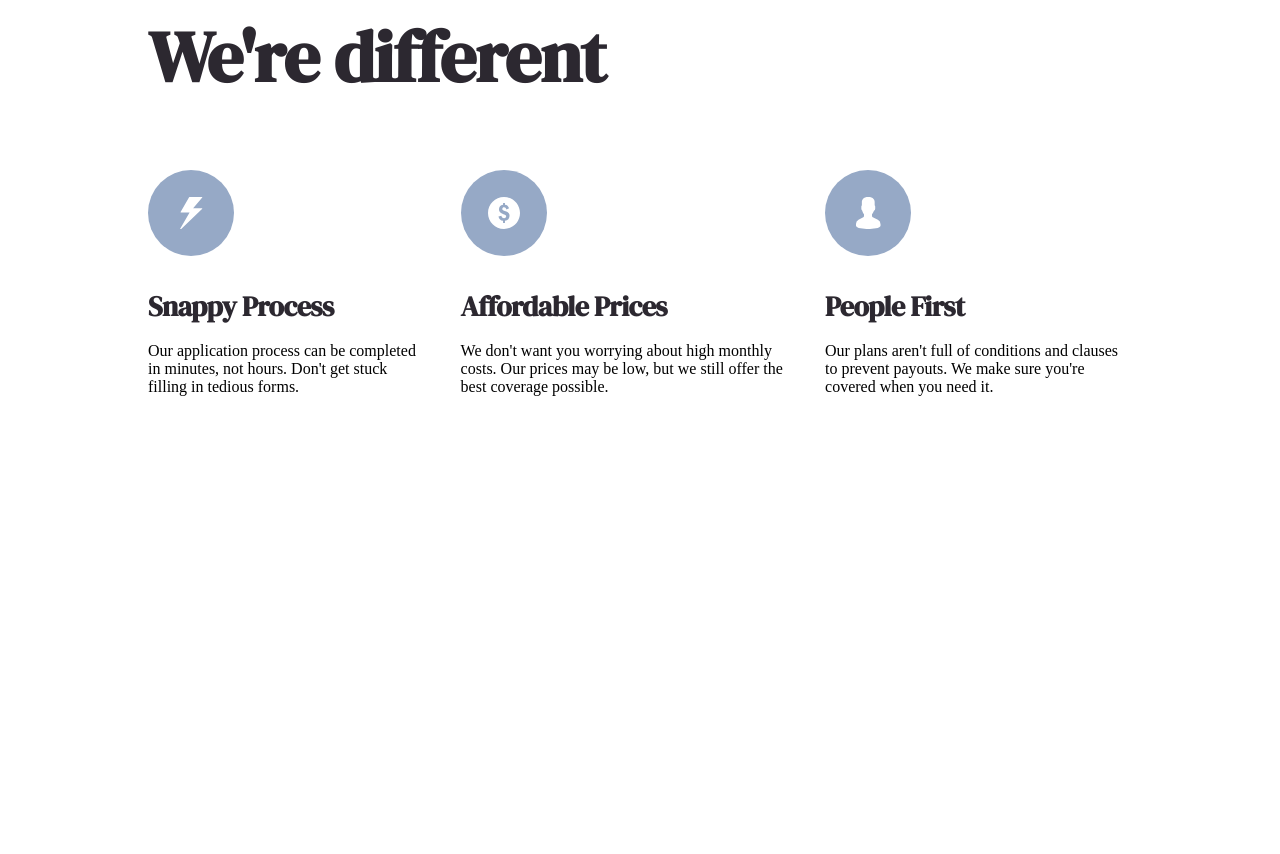
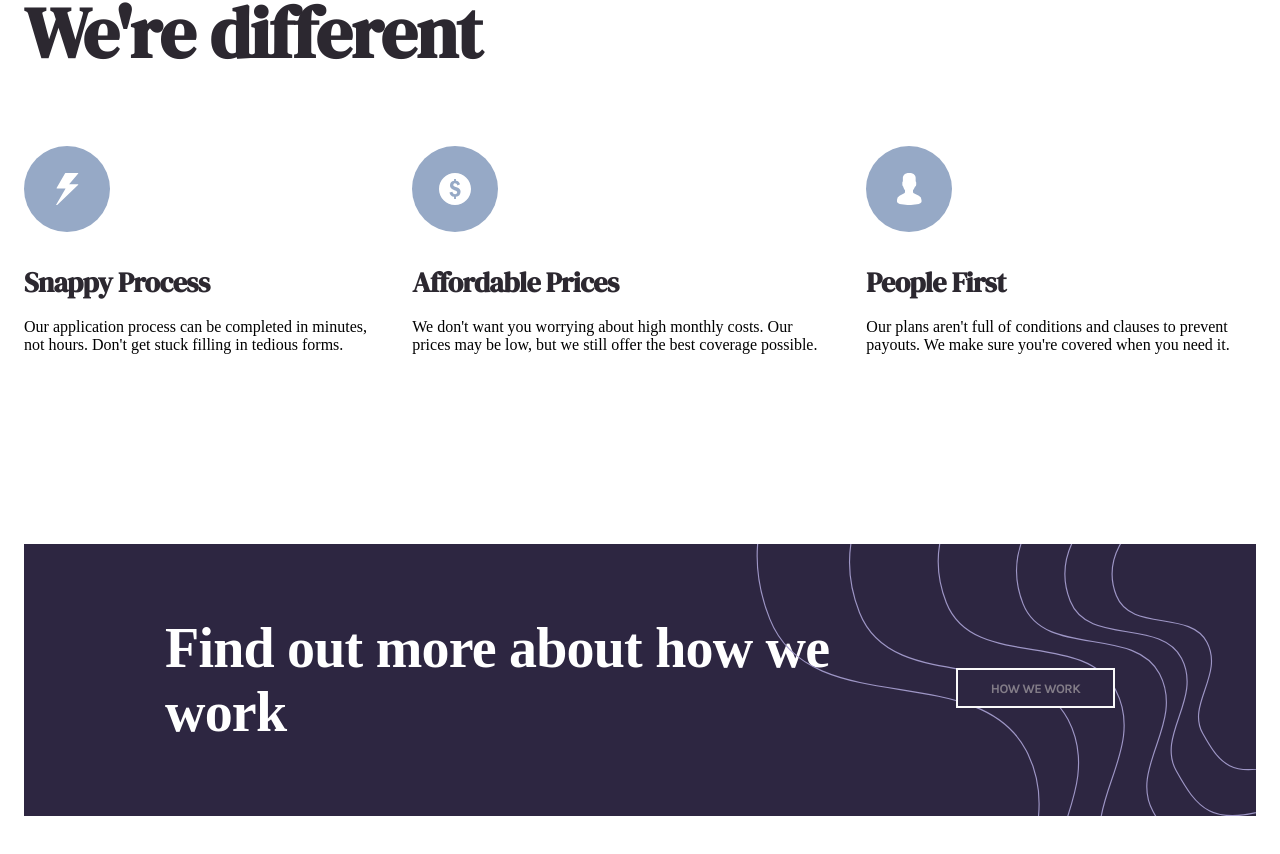
Before and after one commit to frontend-rustyff12/insure-landing-page, a Next.js app: page / in a window 1280 px wide. Shown: the part 1024-1878 px from the top of the page. Before the commit the page ends 1560 px from the top, so only its background shows below. Built offline with nearby package versions, Linux system fonts and the light colour scheme.

Commit message:
cta for main

```diff
--- a/src/app/globals.css
+++ b/src/app/globals.css
@@ -91,6 +91,32 @@ h4 {
   color: var(--gray-950);
 }
 
+.hero-btn,
+.cta-btn {
+  margin-top: 16px;
+  width: 160px;
+  height: 40px;
+  padding: 12.5px 24px;
+  background: var(--blue-950);
+  border: 2px solid var(--gray-50);
+  color: var(--gray-700);
+  font-family: var(--secondary-font);
+  font-size: 13px;
+  font-weight: 700;
+  letter-spacing: -0.5px;
+  line-height: 115%;
+  text-transform: uppercase;
+  cursor: pointer;
+  transition: all 0.3s ease;
+  z-index: 1;
+}
+
+.hero-btn:hover,
+.cta-btn:hover {
+  background: var(--gray-50);
+  color: var(--gray-950);
+}
+
 .main-content {
   min-height: 100vh;
 }
--- /dev/null
+++ b/src/components/Cta.tsx
@@ -0,0 +1,10 @@
+export default function Cta() {
+  return (
+    <article className="cta">
+      <div className="cta-content">
+        <h4>Find out more about how we work</h4>
+        <button className="cta-btn">How we work</button>
+      </div>
+    </article>
+  );
+}
--- a/src/components/Hero.tsx
+++ b/src/components/Hero.tsx
@@ -1,4 +1,5 @@
 import Image from "next/image";
+
 import "./styles/Hero.css";
 
 type HeroProps = {
--- a/src/components/Main.tsx
+++ b/src/components/Main.tsx
@@ -1,4 +1,5 @@
 import Card from "./Card";
+import Cta from "./Cta";
 import "./styles/Main.css";
 
 type MainItem = {
@@ -26,6 +27,7 @@ export default function Main({ data }: MainProps) {
           ))}
         </section>
       </div>
+      <Cta />
     </div>
   );
 }
--- a/src/components/styles/Hero.css
+++ b/src/components/styles/Hero.css
@@ -27,7 +27,6 @@
 .hero-content::after {
   content: "";
   position: absolute;
-  background-repeat: no-repeat;
 }
 
 .hero-content::before {
@@ -36,6 +35,7 @@
   width: 168px;
   height: 165px;
   background-image: url("/backgrounds/bg-pattern-intro-left-mobile.svg");
+  background-repeat: no-repeat;
 }
 
 .hero-content::after {
@@ -44,31 +44,7 @@
   width: 130px;
   height: 330px;
   background-image: url("/backgrounds/bg-pattern-intro-right-mobile.svg");
-}
-
-.hero-btn {
-  margin-top: 16px;
-  width: 160px;
-  padding: 12.5px 24px;
-
-  background: var(--blue-950);
-  border: 2px solid var(--gray-50);
-  color: var(--gray-700);
-
-  font-family: var(--secondary-font);
-  font-size: 13px;
-  font-weight: 700;
-  letter-spacing: 1.5px;
-  line-height: 115%;
-  text-transform: uppercase;
-
-  cursor: pointer;
-  transition: all 0.3s ease;
-}
-
-.hero-btn:hover {
-  background: var(--gray-50);
-  color: var(--gray-950);
+  background-repeat: no-repeat;
 }
 
 @media (min-width: 768px) {
--- a/src/components/styles/Main.css
+++ b/src/components/styles/Main.css
@@ -55,9 +55,40 @@
   margin-bottom: 16px;
 }
 
+.cta {
+  width: 100%;
+  background: var(--blue-950);
+  padding: 72px 24px;
+  display: flex;
+  flex-direction: column;
+  align-items: center;
+  text-align: center;
+  position: relative;
+  margin-top: 140px;
+}
+
+.cta::after {
+  content: "";
+  position: absolute;
+  background: url("/backgrounds/bg-pattern-how-we-work-mobile.svg");
+  background-repeat: no-repeat;
+  width: 180px;
+  height: 100%;
+  top: 0;
+  right: 0;
+}
+
 @media screen and (min-width: 768px) {
-  .main-content {
-    padding: 140px 148px;
+  .main-wrapper {
+    padding: 40px 148px;
+  }
+
+  .cta {
+    margin-top: 120px;
+  }
+
+  .cta-content {
+    max-width: 342px;
   }
 }
 
@@ -65,9 +96,11 @@
   .main-content {
     padding-top: 305px;
   }
+
   .main-wrapper {
     align-items: start;
     padding-top: 64px;
+    padding: 40px 0px;
   }
 
   .main-wrapper h2::before {
@@ -79,11 +112,40 @@
   .card-container {
     flex-direction: row;
     gap: 32px;
+    justify-content: space-between;
+    width: 100%;
   }
 
   .card {
     align-items: start;
     text-align: left;
+  }
+
+  .cta {
+    margin-top: 150px;
+    margin-bottom: 150px;
+  }
+
+  .cta-content {
+    max-width: 950px;
+    display: flex;
+    align-items: center;
+    justify-content: space-between;
+    margin: 0 auto;
+    text-align: start;
+  }
+
+  .cta::after {
+    content: "";
+    position: absolute;
+    background: url("/backgrounds/bg-pattern-how-we-work-desktop.svg");
+    background-repeat: no-repeat;
+    background-size: cover;
+    width: 500px;
+    height: 100%;
+    top: 0;
+    right: 0;
+    bottom: 0;
   }
 }
 
```
